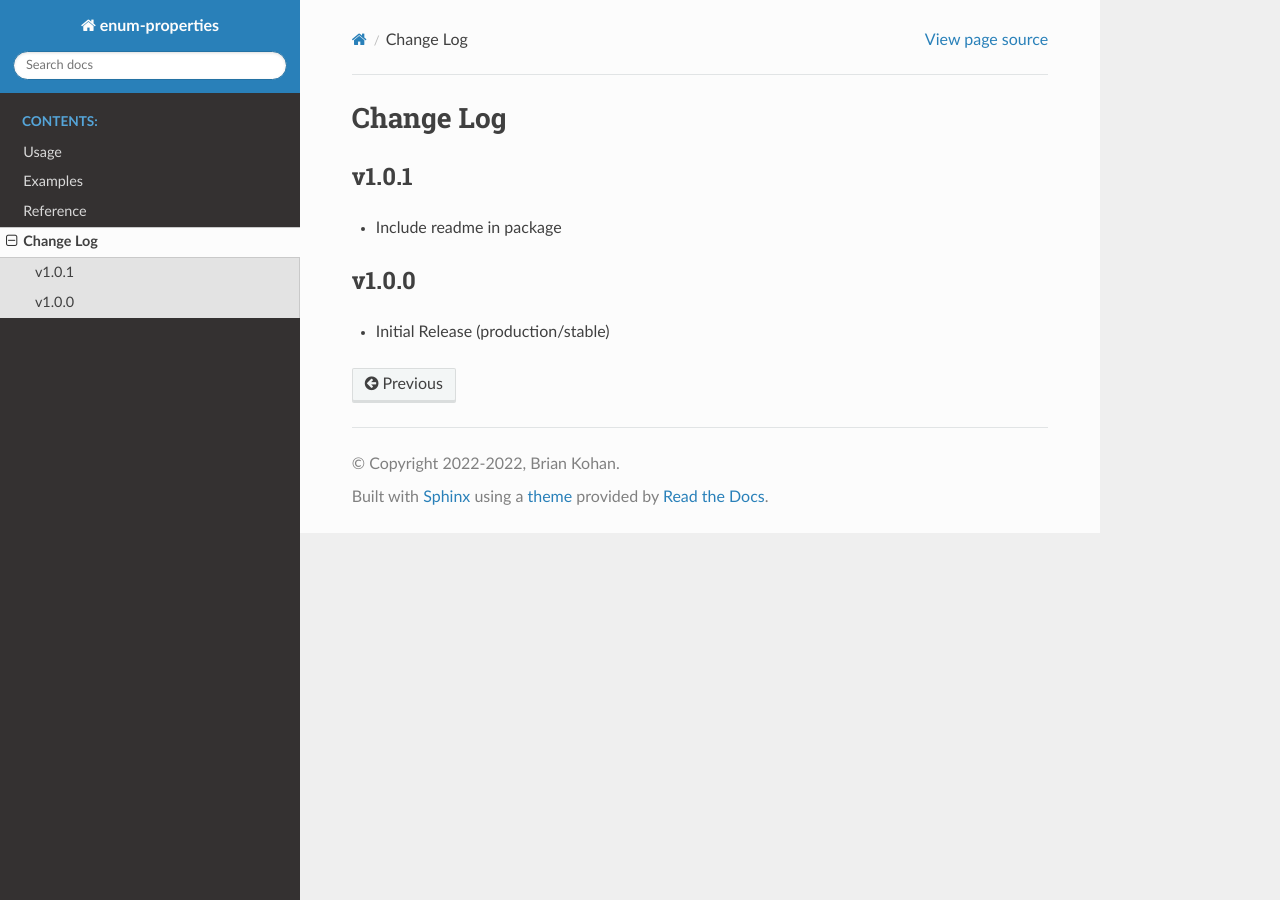
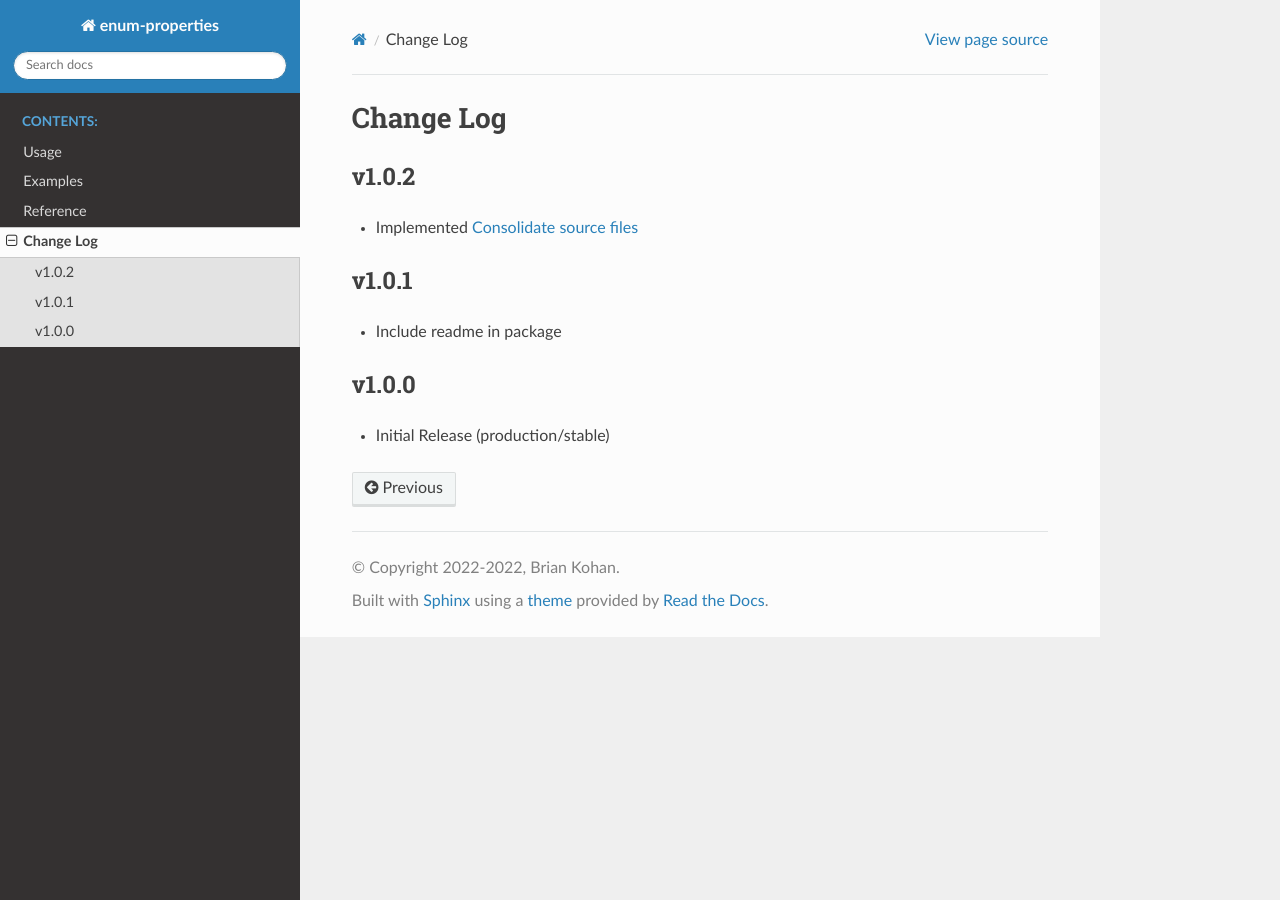
Before and after one commit to bckohan/enum-properties, a Sphinx documentation site: the page built from doc/source/changelog.rst, in a window 1280 px wide. Built offline with Sphinx 7.4.7 and the Read the Docs theme 2.0.0, drawn with Linux system fonts in a browser that asks for light colours.

Commit message:
update changelog

```diff
--- a/doc/source/changelog.rst
+++ b/doc/source/changelog.rst
@@ -1,6 +1,11 @@
 ==========
 Change Log
 ==========
+
+v1.0.2
+======
+
+* Implemented `Consolidate source files <https://github.com/bckohan/enum-properties/issues/1>`_
 
 v1.0.1
 ======
```
